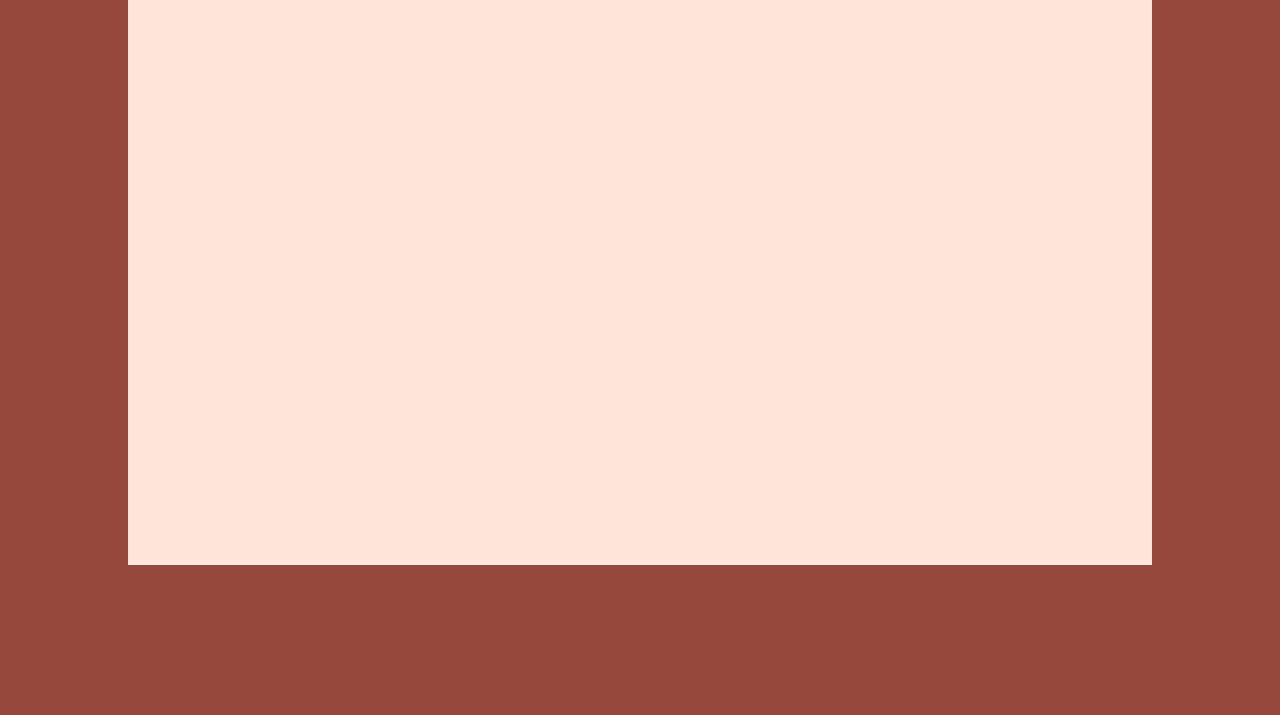
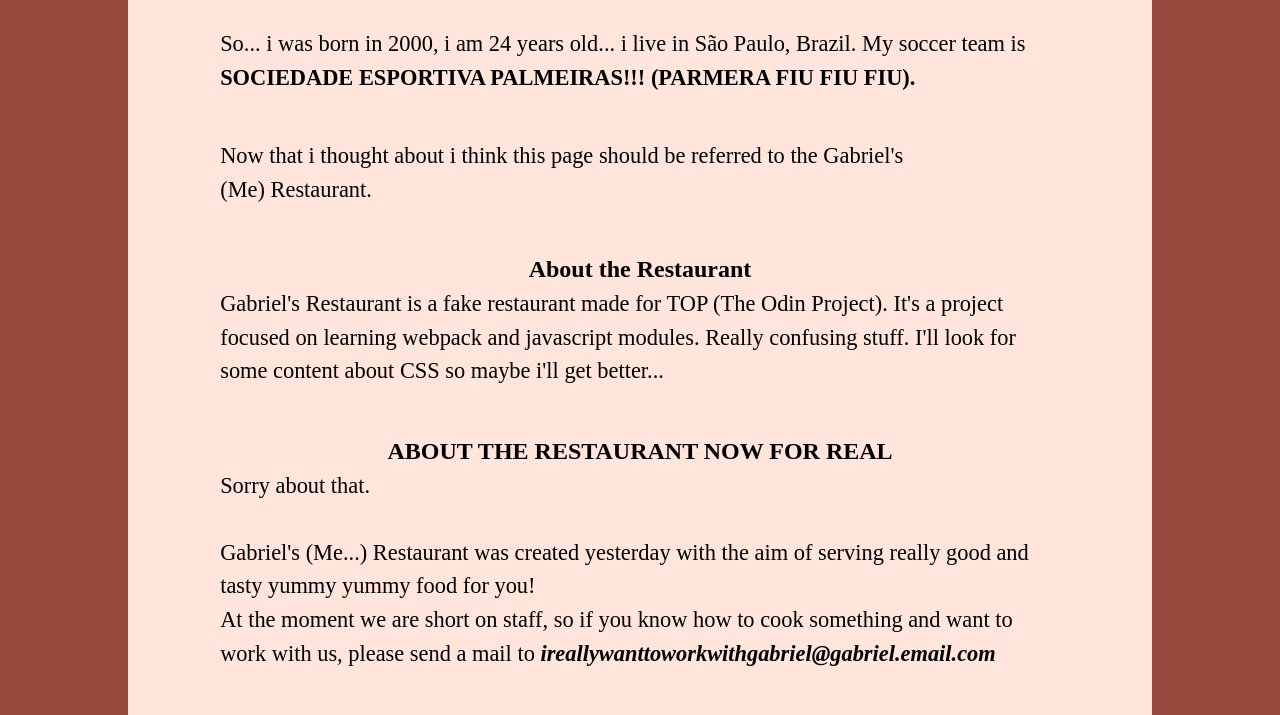
Before and after one commit to Gabriel-Muniz/restaurant, a website built with webpack: page src/template.html in a window 1280 px wide. Both pictures are taken after a click on the button "ABOUT". Shown: the part 235-950 px from the top of the page. Before the commit the page ends 800 px from the top, so only its background shows below. Built offline with nearby package versions, Linux system fonts and the light colour scheme.

Commit message:
ADD: about page and styles

```diff
--- a/src/css/style.css
+++ b/src/css/style.css
@@ -65,7 +65,7 @@ p {
   margin-bottom: 2em;
   min-width: 50ch;
   max-width: 75ch;
-  text-align: justify;
+  /* text-align: start; */
 }
 h1 {
   margin: 30px 0;
--- a/src/index.js
+++ b/src/index.js
@@ -2,6 +2,7 @@ import "./css/reset.css";
 import "./css/style.css";
 import initialLoad from "./scripts/home.js";
 import { menuLoad } from "./scripts/menu.js";
+import populateMenu from "./scripts/about.js";
 
 initialLoad();
 
@@ -22,7 +23,8 @@ const tabHandler = (() => {
         initialLoad();
       }
       if (button.id == "about"){
-        content.innerHTML = `<h1> About </h1>`;
+        content.innerHTML = ``;
+        populateMenu()
       }
 
     });
--- /dev/null
+++ b/src/scripts/about.js
@@ -0,0 +1,41 @@
+const content = document.querySelector("#content");
+
+const pageTitle = document.createElement("h1");
+pageTitle.textContent = "About";
+
+const subtitle = document.createElement("h2");
+subtitle.textContent = "About the Restaurant";
+
+const topic = document.createElement("h2");
+topic.textContent = "ABOUT THE RESTAURANT NOW FOR REAL";
+
+const createParagraph = (paragraph) => {
+  const para = document.createElement("p");
+  para.innerHTML = paragraph;
+
+  content.append(para);
+};
+
+export default function populateMenu() {
+  content.append(pageTitle);
+  createParagraph(`So... i was born in 2000, i am 24 years old... i live in São Paulo,
+        Brazil. My soccer team is
+        <strong>SOCIEDADE ESPORTIVA PALMEIRAS!!! (PARMERA FIU FIU FIU).</strong>
+        <br />`);
+  createParagraph(`Now that i thought about i think this page should be referred to the
+        Gabriel's (Me) Restaurant.`);
+  content.append(subtitle);
+  createParagraph(`Gabriel's Restaurant is a fake restaurant made for TOP (The Odin
+        Project). It's a project focused on learning webpack and javascript
+        modules. Really confusing stuff. I'll look for some content about CSS so
+        maybe i'll get better...`);
+  content.append(topic);
+  createParagraph(`Sorry about that.<br /><br />
+
+        Gabriel's (Me...) Restaurant was created yesterday with the aim of
+        serving really good and tasty yummy yummy food for you!<br />
+
+        At the moment we are short on staff, so if you know how to cook
+        something and want to work with us, please send a mail to
+        <em><strong>ireallywanttoworkwithgabriel@gabriel.email.com</strong></em>`)
+}
```
Also changed, not shown: src/assets/dishes/carbonara.jpg (added), src/assets/dishes/parmegiana.jpg (added), src/assets/dishes/strogonoff.jpg (added).
